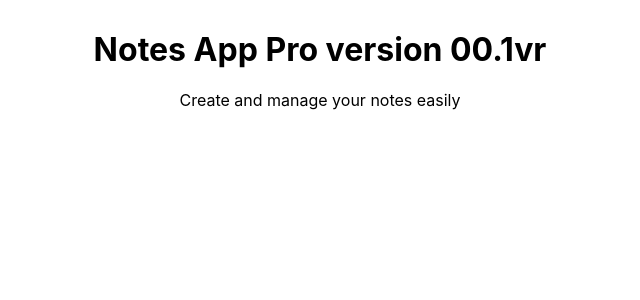
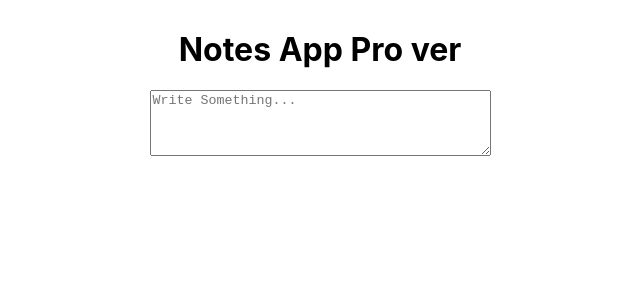
Before and after one commit to Tanish02/Notes-App-Pro-ver, a React (Create React App) app: page / in a window 1280 px wide. Shown: the top 300 px of the page, without its empty margins (320-960 px from the left). Built offline with nearby package versions, Linux system fonts and the light colour scheme.

Commit message:
WIP for Front-end

```diff
--- a/src/App.js
+++ b/src/App.js
@@ -1,13 +1,45 @@
+import { useState } from "react";
 
 function App() {
+  const [notes, setNotes] = useState(() => {
+    const saved = localStorage.getItem("notes");
+    return saved ? JSON.parse(saved) : [];
+  });
+
+  const [text, setText] = useState("");
+
+  function addNotes() {
+    if (!text.trim()) return;
+
+    const newNote = {
+      id: Date.now(),
+      text,
+      createdAt: new Date().toLocaleString(),
+    };
+
+    const update = [...notes, newNote];
+    setNotes(updated);
+    localStorage.setItem("notes", JSON.stringify(updated));
+    setText("");
+  }
+
   return (
     <div
       style={{
-        textAlign: 'center',
-        marginTop: '30px',
-      }}>
-      <h1>Notes App Pro version 00.1vr </h1>
-      <p>Create and manage your notes easily</p>
+        textAlign: "center",
+        marginTop: "30px",
+      }}
+    >
+      <h1>Notes App Pro ver </h1>
+
+      <textarea
+        rows="4"
+        cols="40"
+        value={text}
+        onChange={(e) => setText(e.target.value)}
+        placeholder="Write Something..."
+      ></textarea>
+      <br />
     </div>
   );
 }
```
